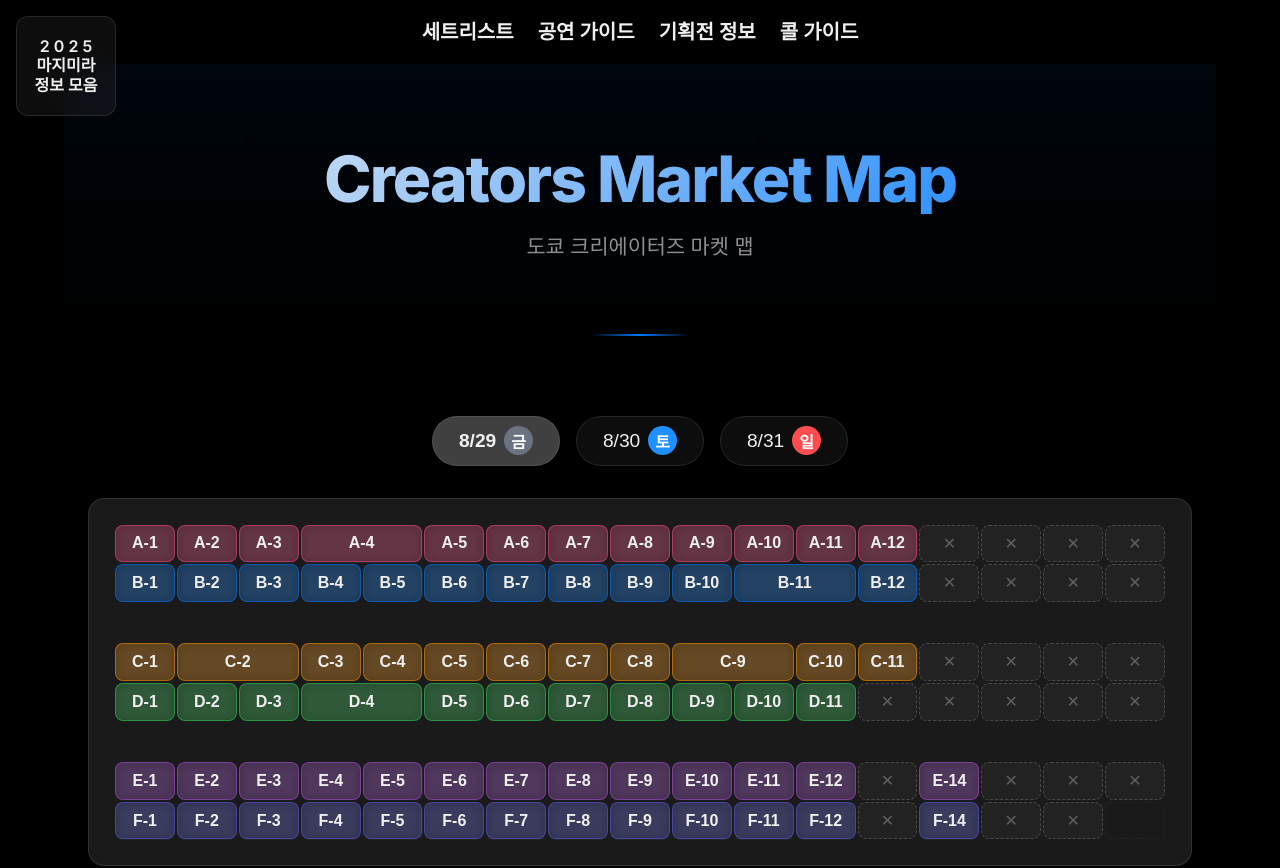
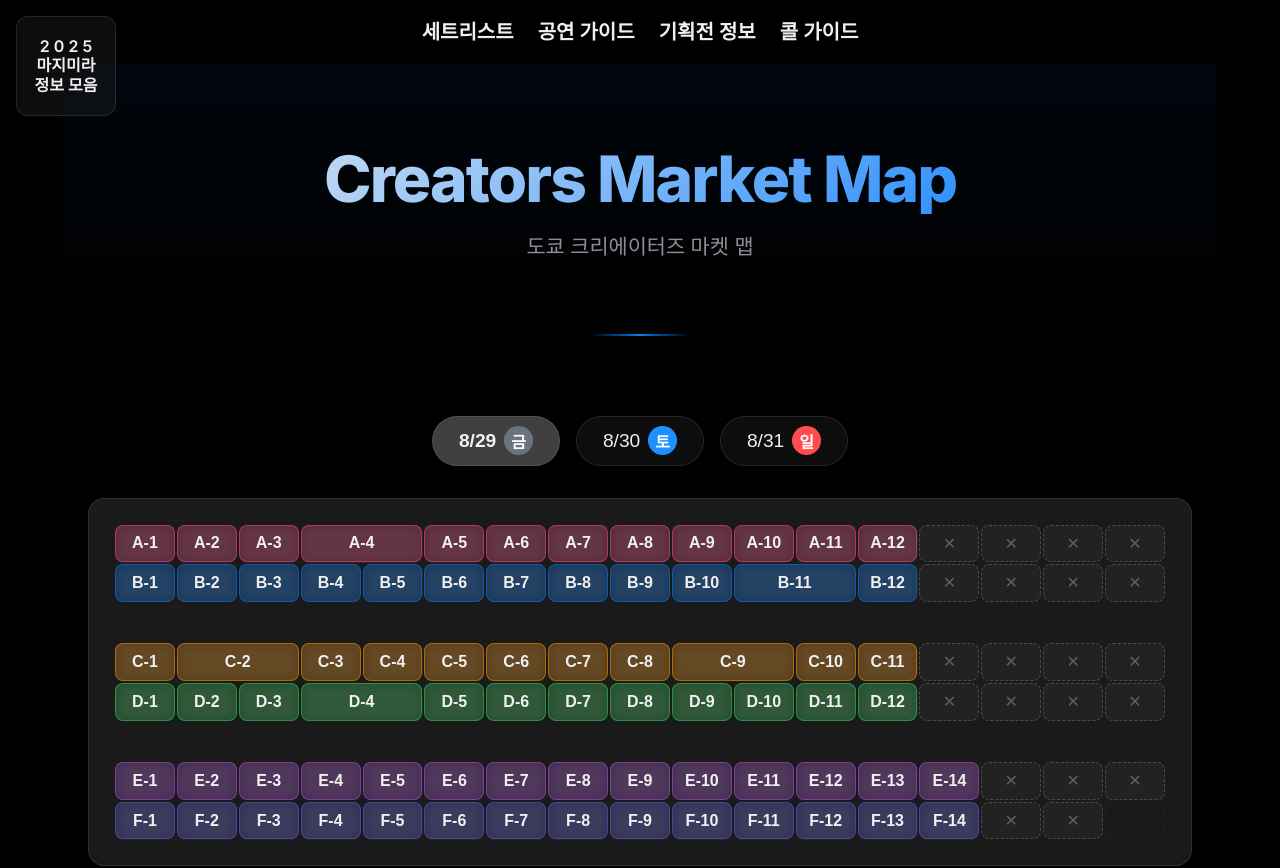
Before and after one commit to kuroka3/MM-Info, a Next.js app: page /exhibition-info/tokyo/creators-market in a window 1280 px wide. Shown: the top 868 px of the page. Built offline with nearby package versions, Linux system fonts and the light colour scheme; a web font is replaced by a local one.

Commit message:
fix flip ui

```diff
--- a/src/app/exhibition-info/tokyo/creators-market/components/BoothMap.tsx
+++ b/src/app/exhibition-info/tokyo/creators-market/components/BoothMap.tsx
@@ -28,14 +28,15 @@ export interface BoothMapHandle {
   scrollToMapBooth: (id: string) => Promise<void>;
 }
 
-const BOOTHS_MAP: Record<string, Record<number, Booth>> = {};
-for (const b of BOOTHS) (BOOTHS_MAP[b.row] ??= {})[b.col] = b;
+// Multiple booths can occupy the same row/col on different days (e.g. F-13a/F-13b)
+// Store all booths per cell and pick the one matching the selected day.
+const BOOTHS_MAP: Record<string, Record<number, Booth[]>> = {};
+for (const b of BOOTHS) ((BOOTHS_MAP[b.row] ??= {})[b.col] ??= []).push(b);
 
 const findBooth = (row: string, col: number, day: string) => {
-  const booth = BOOTHS_MAP[row]?.[col];
-  if (!booth) return undefined;
-  if (booth.hidden) return booth;
-  return booth.dates.includes(day) ? booth : undefined;
+  const booths = BOOTHS_MAP[row]?.[col];
+  if (!booths) return undefined;
+  return booths.find(b => b.dates.includes(day)) ?? booths.find(b => b.hidden);
 };
 
 const BoothMap = forwardRef<BoothMapHandle, BoothMapProps>(
```
Also changed, not shown: src/app/exhibition-info/osaka/creators-market/components/BoothMap.tsx (+7 -6 lines).
